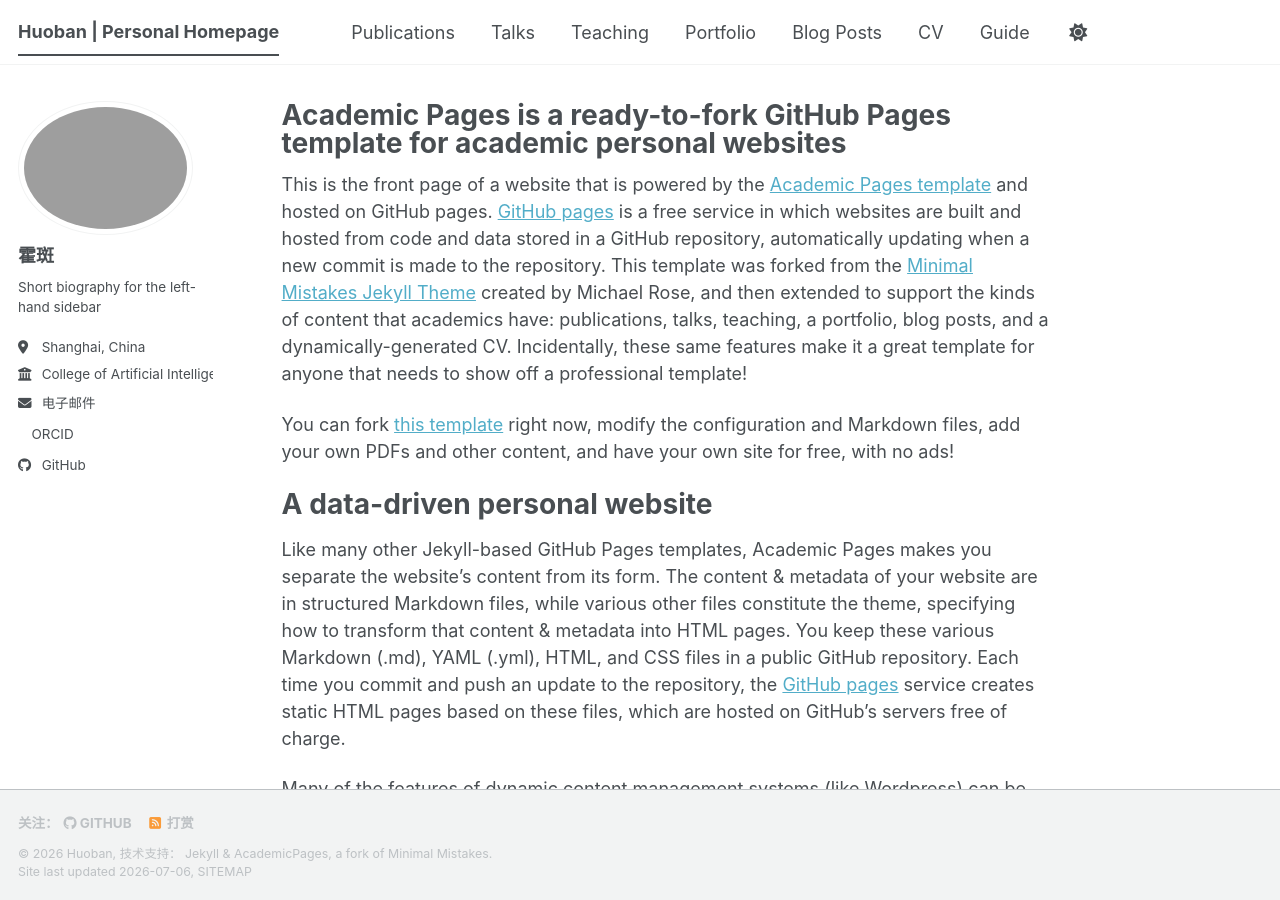
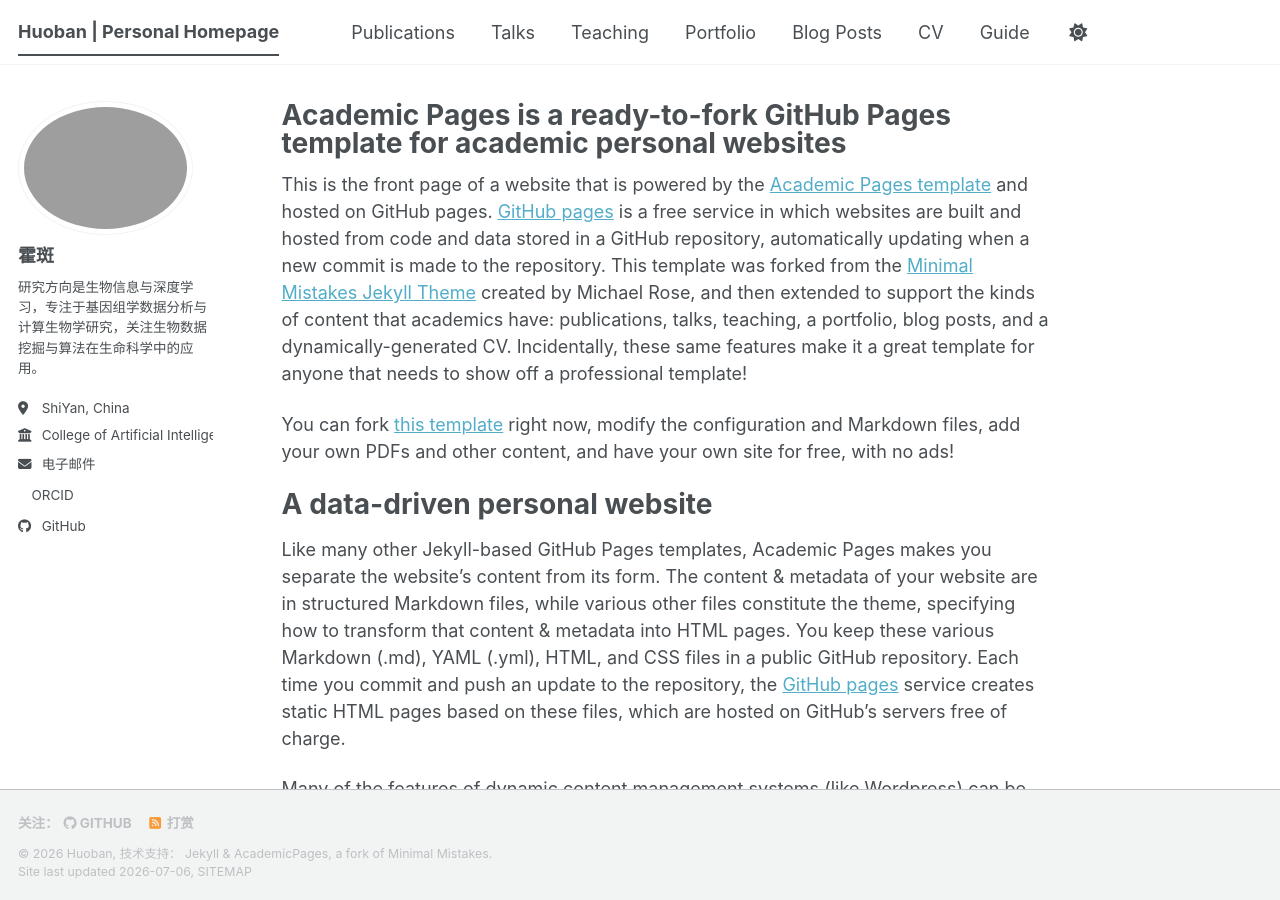
Before and after one commit to huoban123/huoban123.github.io, a Jekyll site: the page built from _pages/about.md, in a window 1280 px wide and 900 px high. Built offline with Jekyll 4.4.1, drawn with Linux system fonts in a browser that asks for light colours; a style sheet for code colours, icons or effects is not loaded.

Commit message:
Update _config.yml

```diff
--- a/_config.yml
+++ b/_config.yml
@@ -29,8 +29,8 @@ author:
   avatar           : "me.png"          # 头像图片文件名，图片放在 images/ 目录下，例如 images/profiles.png
   name             : "霍斑"     # 左侧边栏显示的姓名
   pronouns         :                         # 人称代词（国外常用），例如："he/him"、"she/her"、"they/them"，国内一般可留空
-  bio              : "Short biography for the left-hand sidebar"   # 左侧边栏个人简介，可简单介绍研究方向、职位等
-  location         : "Shanghai, China"                 # 所在地区，例如："Beijing, China"、"Shanghai, China"
+  bio              : "研究方向是生物信息与深度学习，专注于基因组学数据分析与计算生物学研究，关注生物数据挖掘与算法在生命科学中的应用。"   # 左侧边栏个人简介，可简单介绍研究方向、职位等
+  location         : "ShiYan, China"                 # 所在地区，例如："Beijing, China"、"Shanghai, China"
   employer         : "College of Artificial Intelligence, Hanjiang Normal University"  # 工作单位或学校，例如："Tsinghua University"
   uri              :                         # 个人主页网址，例如：https://yourname.com
   email            : "huoban@hjnu.edu.cn"      # 联系邮箱
```
